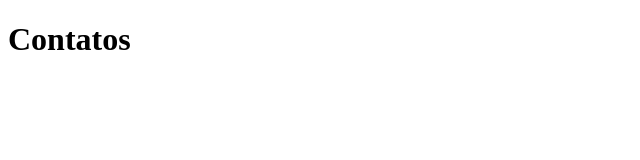
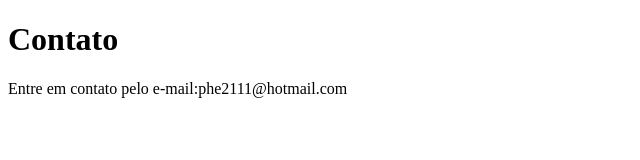
Before and after one commit to Phelipe97/sistema-de-cadastro, a plain HTML site: page contato.html in a window 1280 px wide. Shown: the whole page, without its empty margins (0-640 px from the left). Drawn offline with Linux system fonts and the light colour scheme.

Commit message:
criando apargrafo em contatos

```diff
--- a/contato.html
+++ b/contato.html
@@ -7,6 +7,7 @@
     <title>Document</title>
 </head>
 <body>
-    <h1>Contatos</h1>
+    <h1>Contato</h1>
+    <p>Entre em contato pelo e-mail:phe2111@hotmail.com</p>
 </body>
 </html>
```
